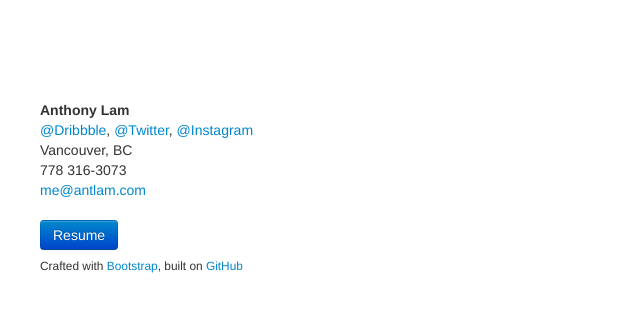
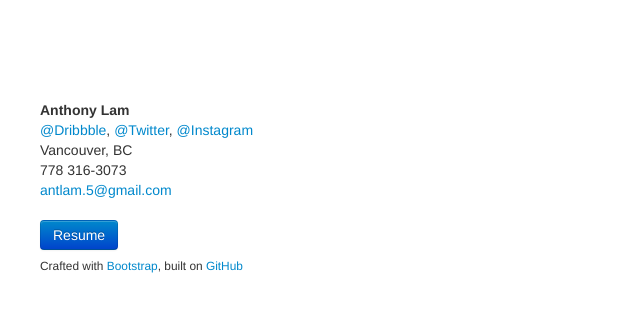
Before and after one commit to antlam/antlam.github.io, a plain HTML site: page index.html in a window 1280 px wide. Shown: the full height of the page, 0-640 px from the left. Drawn offline with nearby package versions, Linux system fonts and the light colour scheme.

Commit message:
Change email address
Temporarily replaced me@antlam.com with antlam.5@gmail.com while that
account is down

```diff
--- a/index.html
+++ b/index.html
@@ -13,7 +13,7 @@
         <a href="http://dribbble.com/antlam">@Dribbble</a>, <a href="http://twitter.com/antlam7">@Twitter</a>, <a href="http://www.instagram.com/antlam7">@Instagram</a><br>
         Vancouver, BC<br>
         778 316-3073<br>
-        <a href="mailto:me@antlam.com?subject=Let's work together!">me@antlam.com</a>
+        <a href="mailto:antlam.5@gmail.com?subject=Let's work together!">antlam.5@gmail.com</a>
     </address>
     <a href="antlam_resume_2013.pdf" target="_blank" class="btn btn-primary">Resume</a><br>
     <!-- <a href="https://github.com/antlam/antlam.github.io" class="btn">View on GitHub</a><br> -->
```
